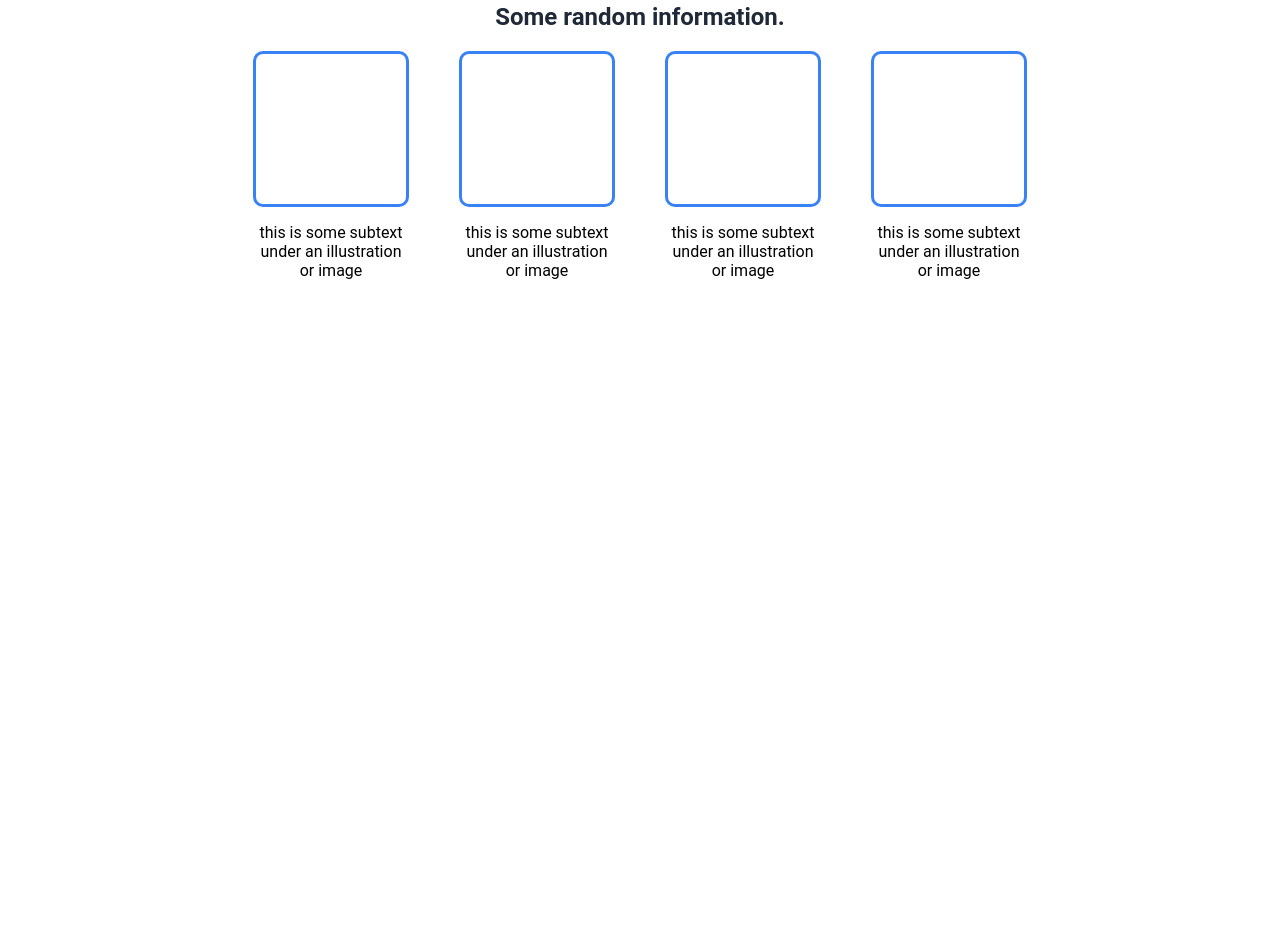
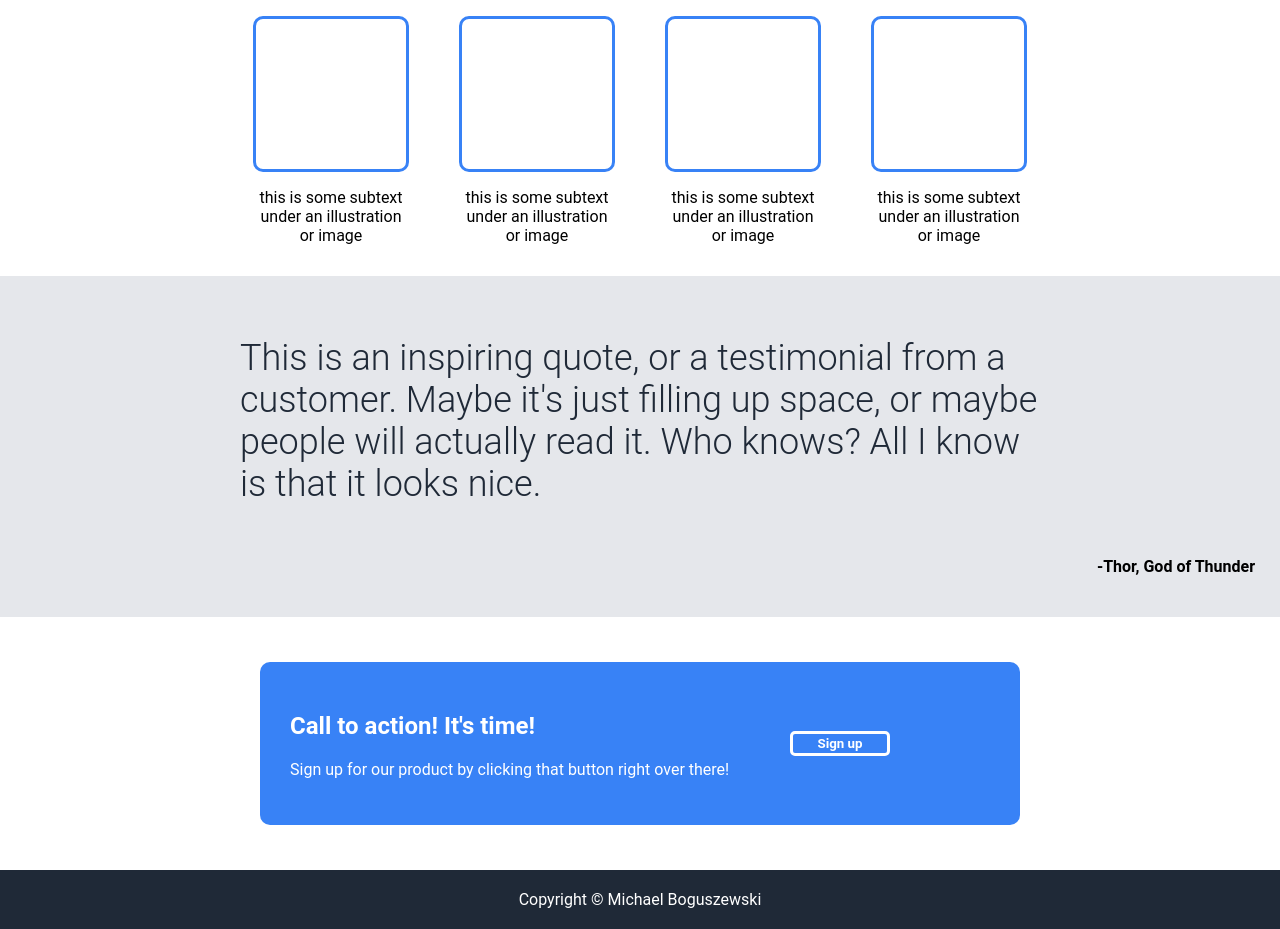
Before and after one commit to MikeBoguszewski/landing-page, a plain HTML site: page index.html in a window 1280 px wide. Shown: the part 408-1337 px from the top of the page. Before the commit the page ends 800 px from the top, so only its background shows below. Drawn offline with Linux system fonts and the light colour scheme.

Commit message:
Add quote, call-to-action, and footer sections.

```diff
--- a/index.html
+++ b/index.html
@@ -24,7 +24,7 @@
                 <div class="main-text">This website is awesome</div>
                 <p class="secondary-text">This website has some subtext that goes here under the main title. It's a
                     smaller font and the color is lower contrast.</p>
-                <button>Sign up</button>
+                <button class="sign-up">Sign up</button>
             </div>
             <div class="hero-image"> this is a placeholder for an image
             </div>
@@ -56,12 +56,27 @@
                 <p class="text"> this is some subtext under an illustration or image</p>
 
             </div>
-
-
-
-
         </div>
 
+    </div>
+    <div class="quote-container">
+        <p class="quote">This is an inspiring quote, or a testimonial from a customer. Maybe it's just filling up space,
+            or maybe people will actually read it. Who knows? All I know is that it looks nice.</p>
+        <p class="name">-Thor, God of Thunder</p>
+    </div>
+
+    <div class="call-to-action">
+        <div class="call-to-action-container">
+            <div>
+                <h2 class="call-to-action-header">Call to action! It's time!</h2>
+                <p class="call-to-action-text">Sign up for our product by clicking that button right over there!</p>
+            </div>
+            <button class="sign-up bottom">Sign up</button>
+        </div>
+    </div>
+
+    <div class="footer">
+        Copyright © Michael Boguszewski
     </div>
 
 
--- a/style.css
+++ b/style.css
@@ -1,14 +1,17 @@
 body {
-    font-family: "Roboto";
     display: flex;
     flex-direction: column;
     margin: 0;
 }
 
+* {
+    font-family: "Roboto";
+}
+
 .hero {
     background-color: #1f2937;
     display: flex;
-    padding: 100px;
+    padding: 75px;
 }
 
 .header {
@@ -56,6 +59,7 @@ ul {
     flex-basis: 500px;
     background-color: gray;
     color: white;
+    flex-shrink: 0;
 }
 
 .hero-text {
@@ -70,7 +74,7 @@ ul {
     gap: 50px;
 }
 
-button {
+.sign-up {
     background-color: #3882f6;
     border-radius: 5px;
     width: 100px;
@@ -106,6 +110,59 @@ button {
 .info-container {
     display: flex;
     justify-content: center;
+    align-items: center;
     gap: 50px;
+    padding: 15px;
+}
 
+.quote-container {
+    display: flex;
+    background-color: #e5e7eb;
+    padding: 25px;
+    flex-direction: column;
+    flex-wrap: wrap;
 }
+
+.quote {
+    font-size: 36px;
+    font-weight: 300;
+    color: #1f2937;
+    max-width: 800px;
+    align-self: center
+}
+
+.name {
+    align-self: flex-end;
+    font-weight: bold;
+}
+
+.call-to-action {
+    display: flex;
+    align-items: center;
+    justify-content: center;
+}
+
+.call-to-action-container {
+    background-color: #3882f6;
+    color: white;
+    display: flex;
+    justify-content: space-between;
+    padding: 30px;
+    margin: 45px;
+    align-items: center;
+    width: 700px;
+    border-radius: 10px;
+}
+
+.sign-up.bottom {
+    border: solid white;
+    margin-right: 100px;
+}
+
+.footer {
+    display: flex;
+    justify-content: center;
+    background-color: #1f2937;
+    color: white;
+    padding: 20px;
+}
```
